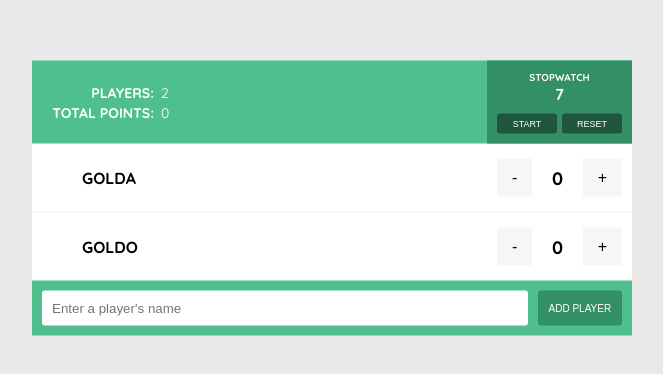
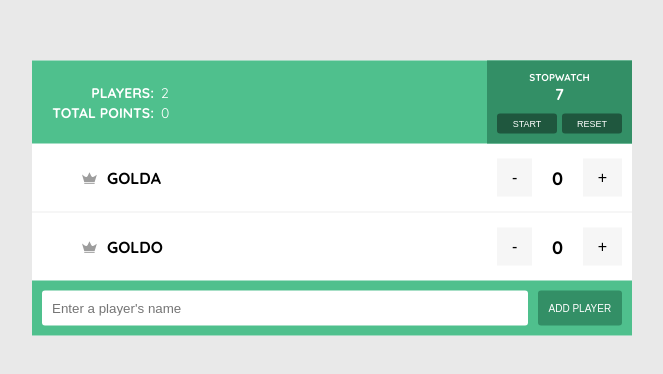
Before and after one commit to coderdiaz/scoreboard, a Vue app: page / in a window 1280 px wide. Shown: the part 202-576 px from the top of the page, without its empty margins (308-971 px from the left). Built offline with nearby package versions, Linux system fonts and the light colour scheme.

Commit message:
feat: added logic for highest

```diff
--- /dev/null
+++ b/src/components/HighScoreIcon.vue
@@ -0,0 +1,26 @@
+<script>
+export default {
+  name: 'HighScoreIcon',
+  props: {
+    highest: {
+      type: Boolean,
+      default: false,
+    },
+  },
+  render() {
+    return (<svg
+      class={ this.highest ? 'is-high-score' : null }
+      viewBox="0 0 44 35">
+        <path
+          d="M26.7616 10.6207L21.8192 0L16.9973 10.5603C15.3699 14.1207 10.9096 15.2672 7.77534 12.9741L0 7.24138L6.56986 28.8448H37.0685L43.5781 7.72414L35.7425 13.0948C32.6685 15.2672 28.3288 14.0603 26.7616 10.6207Z"
+          transform="translate(0 0.301727)"
+        />
+        <rect
+          width="30.4986"
+          height="3.07759"
+          transform="translate(6.56987 31.5603)"
+        />
+      </svg>);
+  },
+};
+</script>
--- a/src/components/Player.vue
+++ b/src/components/Player.vue
@@ -1,7 +1,10 @@
 <template>
   <div class="player grid">
     <div class="player-remove"></div>
-    <div class="player-name">{{ name }}</div>
+    <div class="player-name">
+      <HighScoreIcon :highest="isHighest"  />
+      {{ name }}
+    </div>
     <div class="player-controls grid">
       <div class="decrement">
         <button class="btn" @click.prevent="decrement">-</button>
@@ -15,6 +18,9 @@
 </template>
 
 <script>
+import HighScoreIcon from '@/components/HighScoreIcon.vue';
+import { mapGetters } from 'vuex';
+
 export default {
   name: 'Player',
   props: {
@@ -39,5 +45,16 @@ export default {
       this.$store.dispatch('REMOVE_POINT', { playerIndex: this.index });
     },
   },
+  computed: {
+    ...mapGetters([
+      'highestScore',
+    ]),
+    isHighest() {
+      return this.highestScore === this.score;
+    },
+  },
+  components: {
+    HighScoreIcon,
+  },
 };
 </script>
--- a/src/scss/_variables.scss
+++ b/src/scss/_variables.scss
@@ -6,6 +6,7 @@ $gray-color: #f6f6f6 !default;
 $paragraph-color: #273849 !default;
 
 $primary-color: #4fc08d !default;
+$yellow-color: #F0C664 !default;
 
 // CSS Grid
 $grid-gap: 15px;
--- a/src/scss/components/_player.scss
+++ b/src/scss/components/_player.scss
@@ -10,8 +10,20 @@
   }
 
   .player-name {
+    display: flex;
     text-transform: uppercase;
     font-weight: 700;
+    align-items: center;
+
+    svg {
+      width: 15px;
+      height: 15px;
+      margin-right: 10px;
+      fill: darken($gray-color, 35%);
+      &.is-high-score {
+        fill: $yellow-color;
+      }
+    }
   }
 
   .player-controls {
--- a/src/store.js
+++ b/src/store.js
@@ -49,5 +49,13 @@ export default new Vuex.Store({
     players: state => state.players,
     totalPlayers: state => state.players.length,
     totalPoints: state => state.players.reduce((total, player) => total + player.points, 0),
+    highestScore: (state) => {
+      const scores = state.players.map(p => p.points);
+      const highestScore = Math.max(...scores);
+      if (highestScore) {
+        return highestScore;
+      }
+      return null;
+    },
   },
 });
```
